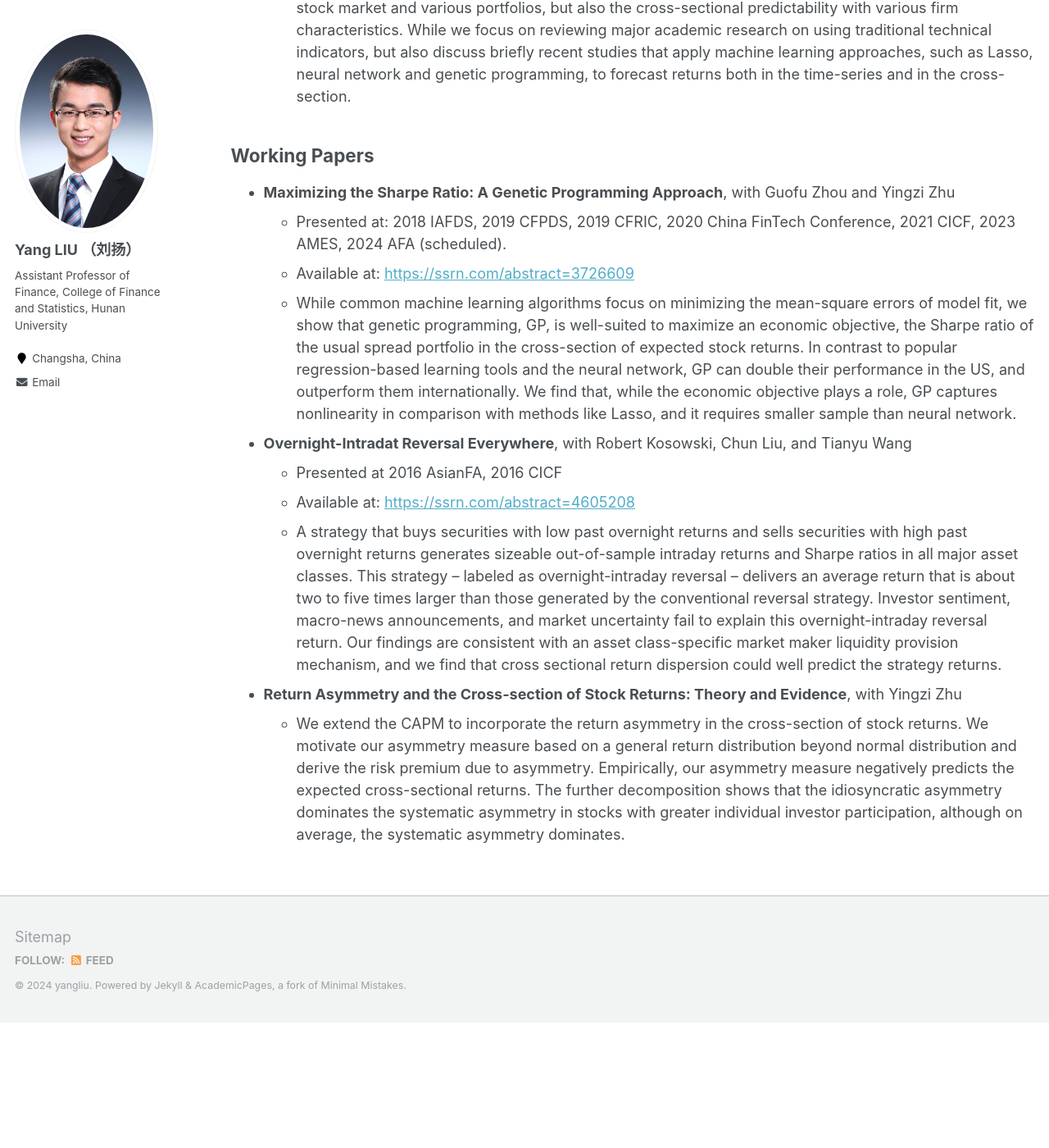
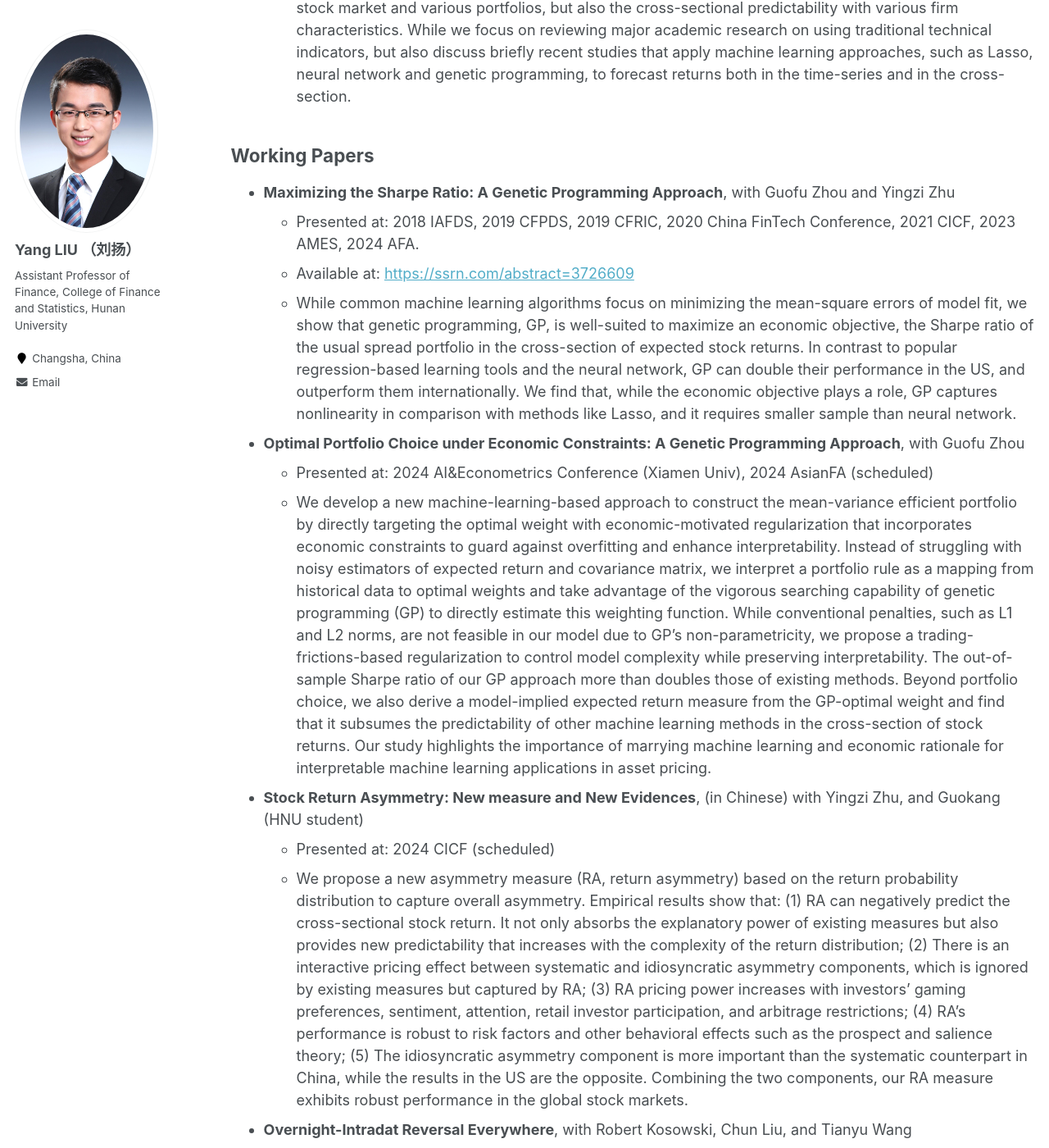
Before and after one commit to yangliu-finance/yangliu-finance.github.io, a Jekyll site: the page built from _pages/research.md, in a window 1280 px wide and 1400 px high, scrolled down 807 px. Shown: the whole window at 82% size. Built offline with Jekyll 4.4.1, drawn with Linux system fonts in a browser that asks for light colours; before the commit the page ends 2054 px from its top, so only the background shows below that.

Commit message:
Update research.md

```diff
--- a/_pages/research.md
+++ b/_pages/research.md
@@ -43,19 +43,29 @@ Working Papers
   seminars in London Business School, Sichuan University, Tsinghua University, Washington University in St. Louis, and Zhejiang University;
   -->
 
++ **Optimal Portfolio Choice under Economic Constraints: A Genetic Programming Approach**, with Guofu Zhou
+  + Presented at: 2024 AI&Econometrics Conference (Xiamen Univ), 2024 AsianFA (scheduled)
+  + We develop a new machine-learning-based approach to construct the mean-variance efficient portfolio by directly targeting the optimal weight with economic-motivated regularization that incorporates economic constraints to guard against overfitting and enhance interpretability. Instead of
+struggling with noisy estimators of expected return and covariance matrix, we interpret a portfolio rule as a mapping from historical data to optimal weights and take advantage of the vigorous
+searching capability of genetic programming (GP) to directly estimate this weighting function.
+While conventional penalties, such as L1 and L2 norms, are not feasible in our model due to GP’s
+non-parametricity, we propose a trading-frictions-based regularization to control model complexity
+while preserving interpretability. The out-of-sample Sharpe ratio of our GP approach more than
+doubles those of existing methods. Beyond portfolio choice, we also derive a model-implied expected return measure from the GP-optimal weight and find that it subsumes the predictability
+of other machine learning methods in the cross-section of stock returns. Our study highlights the
+importance of marrying machine learning and economic rationale for interpretable machine learning
+applications in asset pricing.
+
++ **Stock Return Asymmetry: New measure and New Evidences**, (in Chinese) with Yingzi Zhu, and Guokang (HNU student)
+  + Presented at: 2024 CICF (scheduled)
+  + We propose a new asymmetry measure (RA, return asymmetry) based on the return probability distribution to capture overall asymmetry. Empirical results show that: (1) RA can negatively predict the cross-sectional stock return. It not only absorbs the explanatory power of existing measures but also provides new predictability that increases with the complexity of the return distribution; (2) There is an interactive pricing effect between systematic and idiosyncratic asymmetry components, which is ignored by existing measures but captured by RA; (3) RA pricing power increases with investors’ gaming preferences, sentiment, attention, retail investor participation, and arbitrage restrictions; (4) RA's performance is robust to risk factors and other behavioral effects such as the prospect and salience theory; (5) The idiosyncratic asymmetry component is more important than the systematic counterpart in China, while the results in the US are the opposite. Combining the two components, our RA measure exhibits robust performance in the global stock markets.
+
+
 + **Overnight-Intradat Reversal Everywhere**, with Robert Kosowski, Chun Liu, and Tianyu Wang
   + Presented at 2016 AsianFA, 2016 CICF
   + Available at: [https://ssrn.com/abstract=4605208](https://ssrn.com/abstract=4605208)
   + A strategy that buys securities with low past overnight returns and sells securities with high past overnight returns generates sizeable out-of-sample intraday returns and Sharpe ratios in all major asset classes. This strategy – labeled as overnight-intraday reversal – delivers an average return that is about two to five times larger than those generated by the conventional reversal strategy. Investor sentiment, macro-news announcements, and market uncertainty fail to explain this overnight-intraday reversal return. Our findings are consistent with an asset class-specific market maker liquidity provision mechanism, and we find that cross sectional return dispersion could well predict the strategy returns.
 
-
-+ **Return Asymmetry and the Cross-section of Stock Returns: Theory and Evidence**, with Yingzi Zhu
-  + We extend the CAPM to incorporate the return asymmetry in the cross-section of stock returns. We
-motivate our asymmetry measure based on a general return distribution beyond normal distribution and
-derive the risk premium due to asymmetry. Empirically, our asymmetry measure negatively predicts the
-expected cross-sectional returns. The further decomposition shows that the idiosyncratic asymmetry
-dominates the systematic asymmetry in stocks with greater individual investor participation, although on
-average, the systematic asymmetry dominates.
 
 
 
```
Also changed, not shown: other parts of _pages/research.md (+1 -1 lines).
